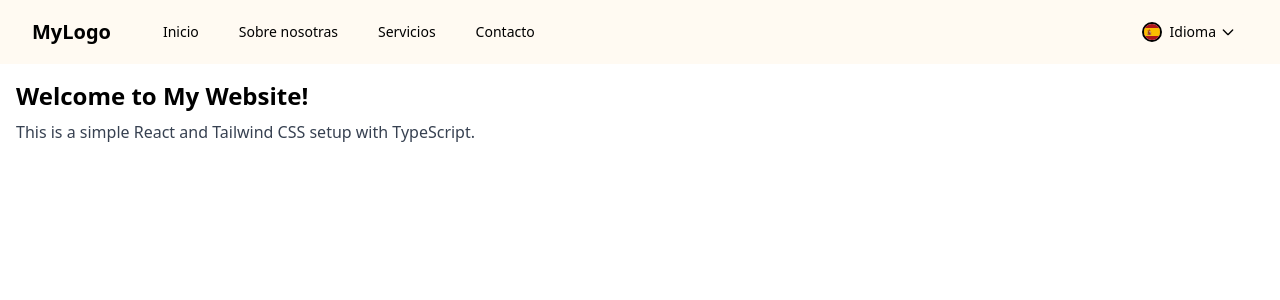
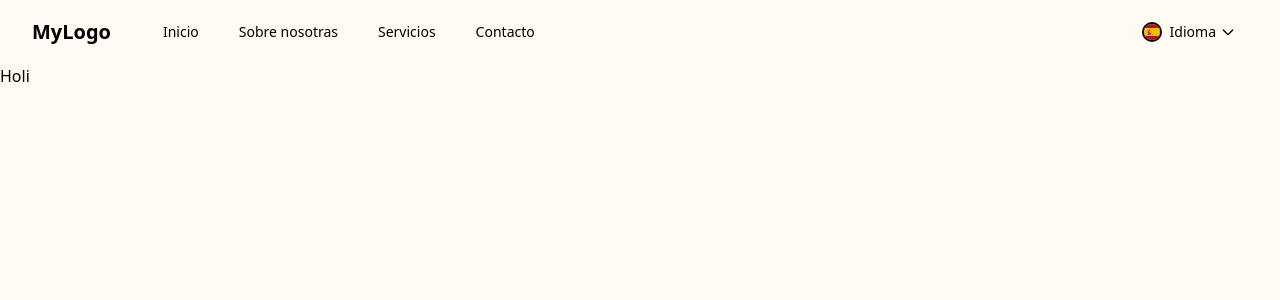
Before and after one commit to BlondyMartinez/PuentesDeEncuentro, a React (Vite) app: page / in a window 1280 px wide. Shown: the top 300 px of the page. Built offline with nearby package versions, Linux system fonts and the light colour scheme.

Commit message:
added react router dom and home component

```diff
--- a/package.json
+++ b/package.json
@@ -10,10 +10,12 @@
     "preview": "vite preview"
   },
   "dependencies": {
+    "@types/react-router-dom": "^5.3.3",
     "i18next": "^23.16.4",
     "react": "^18.3.1",
     "react-dom": "^18.3.1",
-    "react-i18next": "^15.1.0"
+    "react-i18next": "^15.1.0",
+    "react-router-dom": "^6.27.0"
   },
   "devDependencies": {
     "@eslint/js": "^9.13.0",
--- a/src/App.tsx
+++ b/src/App.tsx
@@ -1,15 +1,24 @@
+import React from 'react';
+import { BrowserRouter as Router, Routes, Route } from 'react-router-dom';
 import Navbar from './components/navbar.tsx';
+import Home from './components/home.tsx';
 
-function App() {
+const App: React.FC = () => {
   return (
-    <>
-      <Navbar />
-      <main className="p-4">
-        <h1 className="text-2xl font-bold">Welcome to My Website!</h1>
-        <p className="mt-2 text-gray-700">This is a simple React and Tailwind CSS setup with TypeScript.</p>
-      </main>
-    </>
-  )
-}
+      <Router>
+          <div className="flex flex-col min-h-screen">
+              <Navbar />
 
-export default App
+              <main className="flex-grow bg-beige">
+                  <Routes>
+                      <Route path="/" element={<Home />} />
+                  </Routes>
+              </main>
+
+              {/* <Footer /> */}
+          </div>
+      </Router>
+  );
+};
+
+export default App;
--- /dev/null
+++ b/src/components/home.tsx
@@ -0,0 +1,11 @@
+import React from 'react';
+
+const Home: React.FC = () => {
+    return (
+        <>
+            <p>Holi</p>
+        </>
+    );
+};
+
+export default Home;
```
Also changed, not shown: 1 other file (tests, documents, lock files or other folders).
